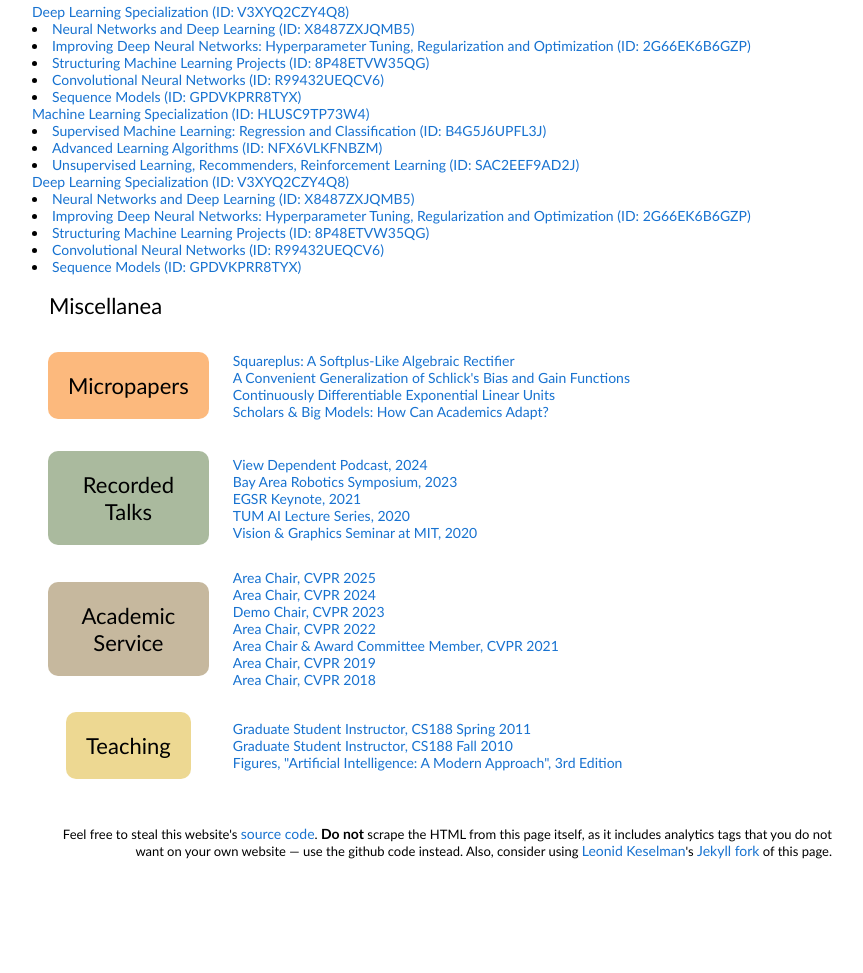
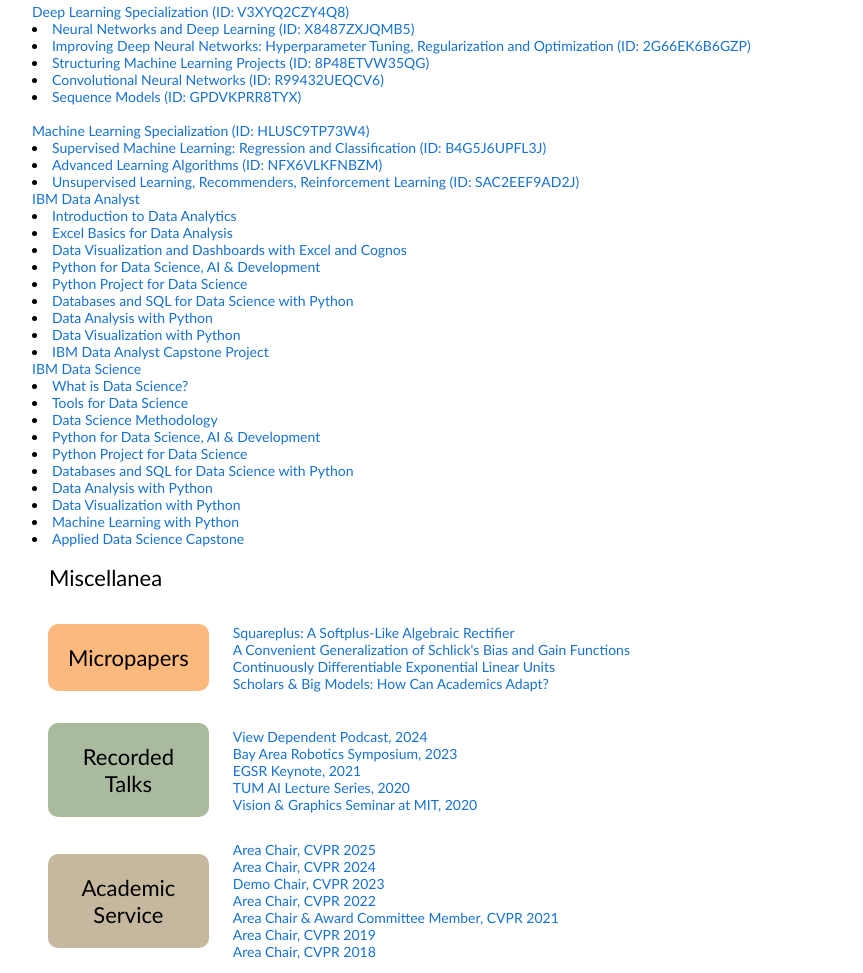
Before and after one commit to rifqiazhari/home, a plain HTML site: page index.html in a window 1280 px wide. Shown: the part 1409-2382 px from the top of the page, without its empty margins (208-1071 px from the left). Before the commit the page ends 2289 px from the top, so only its background shows below. Drawn offline with Linux system fonts and the light colour scheme.

Commit message:
Update index.html

```diff
--- a/index.html
+++ b/index.html
@@ -156,17 +156,35 @@
 		  <li> <a href="https://coursera.org/share/2519d82dfb70e16152c8fb4c51dcc72b">Convolutional Neural Networks (ID: R99432UEQCV6)</a>
 		  <li> <a href="https://coursera.org/share/88ed2ff63f2b4ac7ab8818735e6067fa">Sequence Models (ID: GPDVKPRR8TYX)</a>
 		  <br>
+		  <br>
 		  <a href="https://coursera.org/share/155cc7185fc98cab52db57f8db28a73a">Machine Learning Specialization (ID: HLUSC9TP73W4)</a>
 		  <li> <a href="https://coursera.org/share/24e2b4fa1b75de06ea67a50aa887ce15">Supervised Machine Learning: Regression and Classification (ID: B4G5J6UPFL3J)</a>
 		  <li> <a href="https://coursera.org/share/30197f94e36ebe28afe91260855ab1a1">Advanced Learning Algorithms (ID: NFX6VLKFNBZM)</a>
 		  <li> <a href="https://coursera.org/share/2bb85ce8ebd5c6ffe3f8259ec915f5b1">Unsupervised Learning, Recommenders, Reinforcement Learning (ID: SAC2EEF9AD2J)</a>
 		  <br>
-		  <a href="https://coursera.org/share/73d82118b5df892d1c131a5af6355a7e">Deep Learning Specialization (ID: V3XYQ2CZY4Q8)</a>
-		  <li> <a href="https://coursera.org/share/8a7529ae602c3676dbf503ff829f0493">Neural Networks and Deep Learning (ID: X8487ZXJQMB5)</a>
-		  <li> <a href="https://coursera.org/share/dc2b74c61310084287f429aad087ead0">Improving Deep Neural Networks: Hyperparameter Tuning, Regularization and Optimization (ID: 2G66EK6B6GZP)</a>
-		  <li> <a href="https://coursera.org/share/2b4ff5608721c8dc459c41106b14a955">Structuring Machine Learning Projects (ID: 8P48ETVW35QG)</a>
-		  <li> <a href="https://coursera.org/share/2519d82dfb70e16152c8fb4c51dcc72b">Convolutional Neural Networks (ID: R99432UEQCV6)</a>
-		  <li> <a href="https://coursera.org/share/88ed2ff63f2b4ac7ab8818735e6067fa">Sequence Models (ID: GPDVKPRR8TYX)</a>
+		  <a href="https://coursera.org/share/1a00f73ea3afe6ea0f437ad92925892c">IBM Data Analyst</a>
+		  <li> <a href="https://www.coursera.org/account/accomplishments/certificate/SV6CWGW7CLVE">Introduction to Data Analytics</a>
+		  <li> <a href="https://coursera.org/share/e826cffce99050bd43a075abcfd6e03e">Excel Basics for Data Analysis</a>
+		  <li> <a href="https://www.coursera.org/account/accomplishments/verify/532HDMLVXSFC?utm_source=link&utm_medium=certificate&utm_content=cert_image&utm_campaign=sharing_cta&utm_product=course">Data Visualization and Dashboards with Excel and Cognos</a>
+		  <li> <a href="https://coursera.org/share/af076fea8954d018d3c0e432cc270916">Python for Data Science, AI & Development</a>
+		  <li> <a href="https://coursera.org/share/dba65d1391aabe1933342e38f2e9c145">Python Project for Data Science</a>
+		  <li> <a href="https://coursera.org/share/d5f58b2ac9d6487efd1af14499775d2e">Databases and SQL for Data Science with Python</a>
+		  <li> <a href="https://coursera.org/share/e78ce0b4c84d80a20b6d00e73ca8716c">Data Analysis with Python</a>
+		  <li> <a href="https://coursera.org/share/e435b0bc15d714855358ff321a8a564a">Data Visualization with Python</a>
+		  <li> <a href="https://coursera.org/share/68f229d1a191dfa741631ae77bee9243">IBM Data Analyst Capstone Project</a>
+		  <br>
+		  <a href="https://coursera.org/share/9153488e141684efba780442989350d2">IBM Data Science</a>
+		  <li> <a href="https://coursera.org/share/93cf4063e549a9956e3baee115832346">What is Data Science?</a>
+		  <li> <a href="https://coursera.org/share/6308d9db104dde256768855534827edc">Tools for Data Science</a>
+		  <li> <a href="https://coursera.org/share/60e101a171e3ff965c35cb18b31282f7">Data Science Methodology</a>
+		  <li> <a href="https://coursera.org/share/af076fea8954d018d3c0e432cc270916">Python for Data Science, AI & Development</a>
+		  <li> <a href="https://coursera.org/share/dba65d1391aabe1933342e38f2e9c145">Python Project for Data Science</a>
+		  <li> <a href="https://coursera.org/share/d5f58b2ac9d6487efd1af14499775d2e">Databases and SQL for Data Science with Python</a>
+		  <li> <a href="https://coursera.org/share/e78ce0b4c84d80a20b6d00e73ca8716c">Data Analysis with Python</a>
+		  <li> <a href="https://coursera.org/share/e435b0bc15d714855358ff321a8a564a">Data Visualization with Python</a>
+		  <li> <a href="https://coursera.org/share/aa6013d1a19bce442ca269dc8ee63cb7">Machine Learning with Python</a>
+		  <li> <a href="https://coursera.org/share/8b853db083b5712b106c42a8bcab0b26">Applied Data Science Capstone</a>
+
 
 
           </tbody></table>
```
